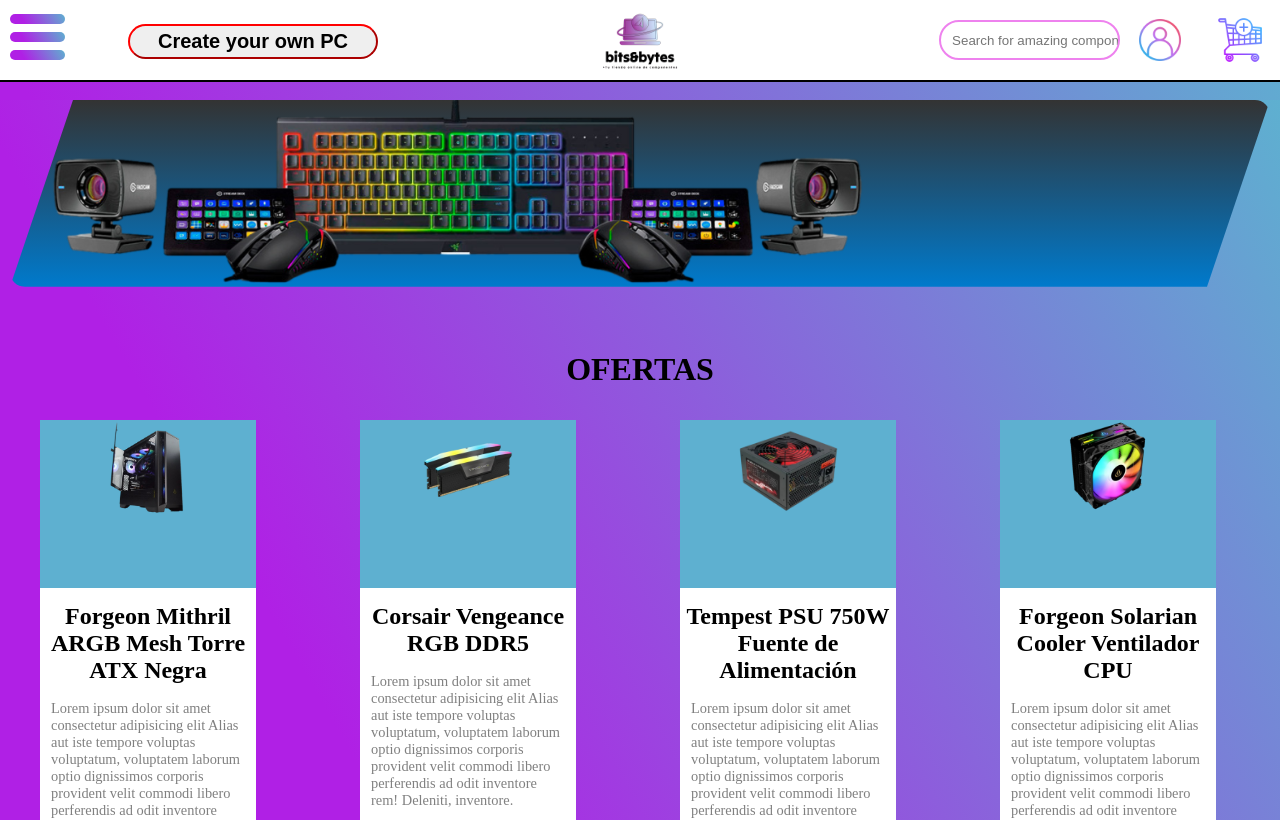
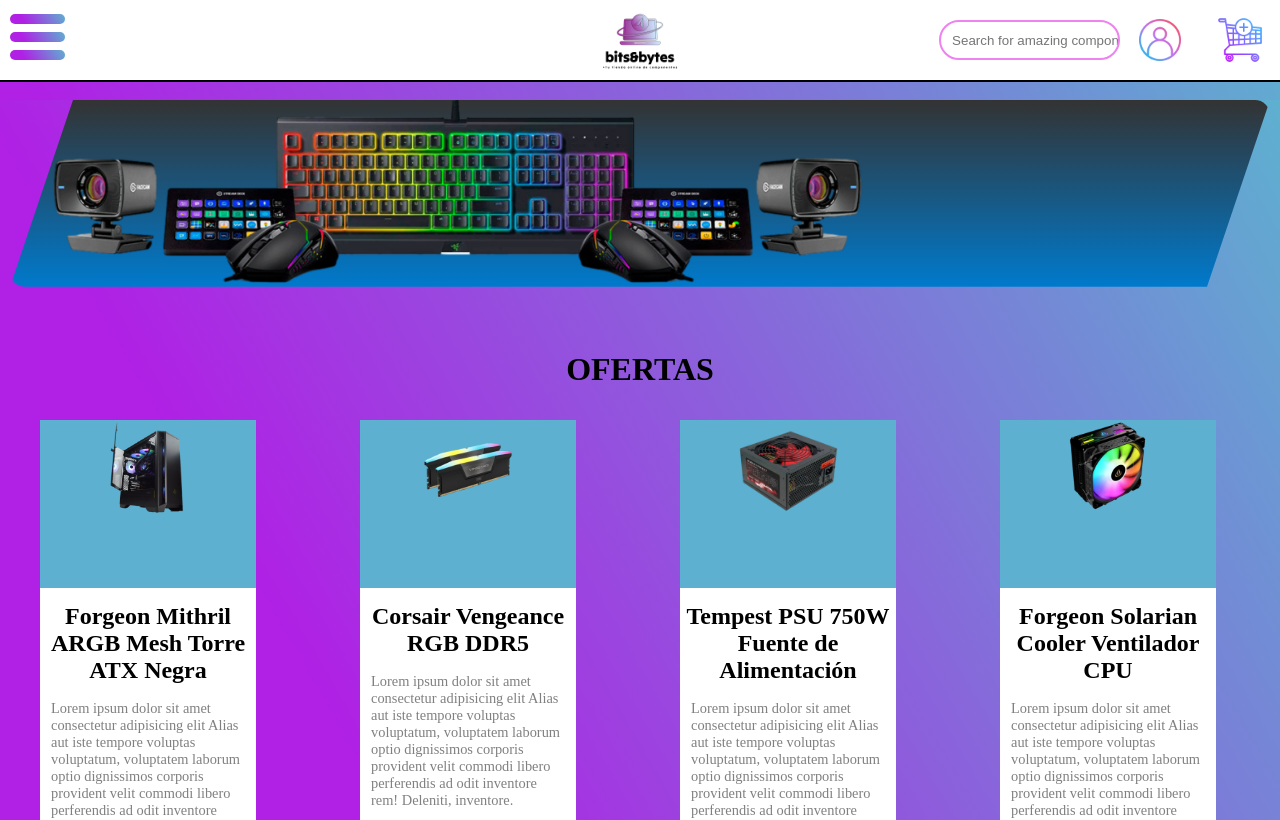
Before and after one commit to marioraldaz/Bit-Bytes-project, a Svelte app: page / in a window 1280 px wide. Shown: the top 820 px of the page. Built offline with nearby package versions, Linux system fonts and the light colour scheme.

Commit message:
Fixed things

```diff
--- a/src/App.svelte
+++ b/src/App.svelte
@@ -4,6 +4,7 @@
   import Footer from "./footer/Footer.svelte"
   import Menus from "./stores/menus"
   import RAMs from "./components/RAMs/RAMs.svelte"
+  import PC_Creator from "./components/PC_Creator/PC_Creator.svelte"
   import { onMount } from "svelte"
   let active=""
 
@@ -19,17 +20,20 @@
 
 <div class="container">
 
+  <Header />
+
   {#key active}
-    <Header />
-
     {#if active=="Body"}
       <Body/>
       {:else if active=="RAMs"}
         <RAMs/>
+        {:else if active=="PC_Creator"}
+          <PC_Creator/>
     {/if}
+  {/key}
 
-    <Footer/>
-  {/key}
+  <Footer/>
+
 
 </div>
 
--- a/src/components/PC_Creator/PC_Creator.svelte
+++ b/src/components/PC_Creator/PC_Creator.svelte
@@ -9,6 +9,8 @@
       usedComponents = data.usedComponents;
     });
   });
+
+  console.log("jdnk")
 </script>
 
 <h1 class="title">PC Creator</h1>
--- a/src/header/Header.svelte
+++ b/src/header/Header.svelte
@@ -6,21 +6,13 @@
   import Menus from "../stores/menus.js";
   import CreatorButton from "./CreatorButton.svelte";
   import { onMount } from "svelte";
-  import PC_Creator from "../stores/PC_Creator";
   import PC_Creator_Elem from "../components/PC_Creator/PC_Creator.svelte"
 
   let active=""
-  let PC_Creator_Open=false;
 
   onMount(()=>{
     return Menus.subscribe((data)=>{
       active = data.active;
-    });
-  });
-
-  onMount(()=>{
-    return PC_Creator.subscribe((data)=>{
-      PC_Creator_Open= data.open;
     });
   });
 
@@ -39,12 +31,6 @@
       <Menu />
     </div>
 
-    {#if !PC_Creator_Open}
-      <div class="header__right__CreatorButton">
-        <CreatorButton/>
-      </div>
-    {/if}
-
     <div class="header__logo">
       <a href="/"><img src="./imagenes/logo.png" alt="logo.png" /></a>
     </div>
@@ -53,9 +39,7 @@
   {#if active != "Body"}
     <div class="header__home"><a href="/#" on:click={onClick}>Go back to home page</a></div>
   {/if}
-  {#if active=="PC_Creator"}
-    <PC_Creator_Elem/>
-  {/if}
+
   <div class="header__left">
     <Carrito />
     <Usuario />
@@ -82,20 +66,8 @@
       height: inherit;
       display: inline-block;
 
-      &__CreatorButton{
-        position:absolute;
-        left:10%;
-        top:30%;
-        width:250px;
-        height: 100%;
-
-        &:hover{
-          transform: scale(110%);
-          cursor:pointer;
-        }
-      }
       &__Menu{
-        position: absolute;
+        position: fixed;
       }
     }
     &__left {
--- a/src/header/Nav.svelte
+++ b/src/header/Nav.svelte
@@ -25,6 +25,7 @@
 
 <style lang="scss">
   .menu-nav {
+    margin-top:50px;
     display: block;
     position: fixed;
     border: 1px solid rgb(94, 176, 208);
```
